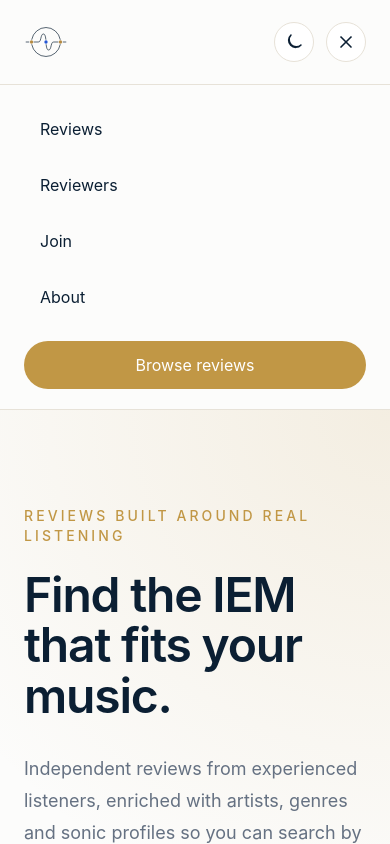
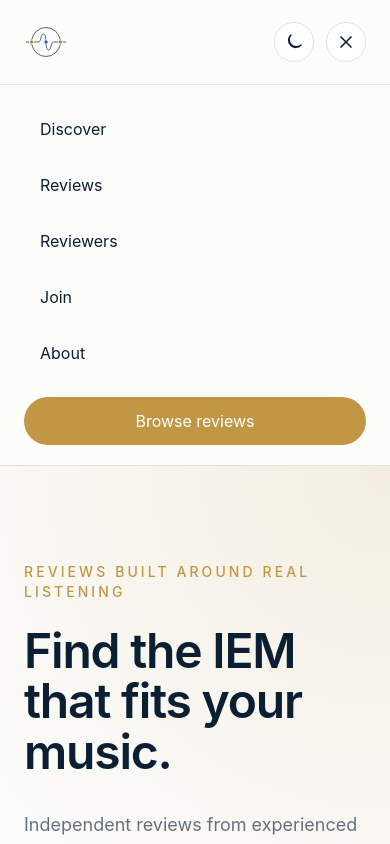
Before and after one commit to itge-eu/itge, a React (Vite) app: page / in a window 390 px wide. Both pictures are taken after a click on the button 346 px from the left and 42 px from the top of the page. Shown: the top 844 px of the page. Built offline with nearby package versions, Linux system fonts and the light colour scheme; no server answers; the database is empty.

Commit message:
Discover on mobile navbar

```diff
--- a/src/components/Navbar.tsx
+++ b/src/components/Navbar.tsx
@@ -191,6 +191,14 @@ function Navbar() {
           className="border-t border-[var(--border)] bg-[var(--background)] px-6 py-5 md:hidden"
         >
           <div className="mx-auto flex max-w-7xl flex-col gap-2">
+		    <Link
+              to="/discover"
+              onClick={closeMobileMenu}
+              className="rounded-xl px-4 py-3 font-medium text-[var(--foreground)] transition hover:bg-[var(--surface-soft)]"
+            >
+              Discover
+            </Link>
+
             <Link
               to="/reviews"
               onClick={closeMobileMenu}
```
